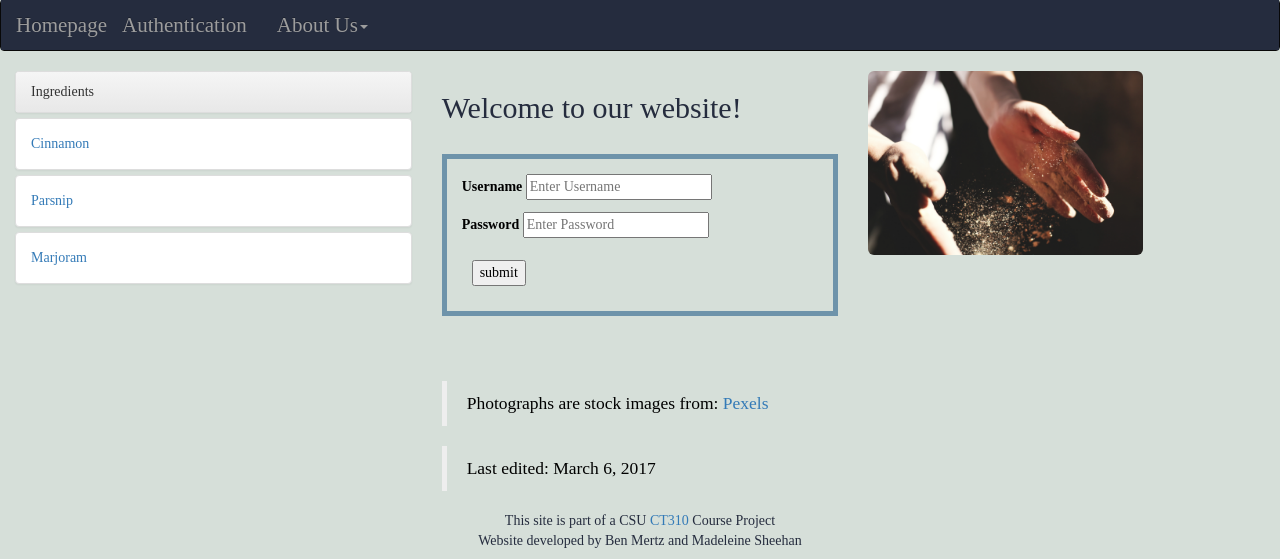
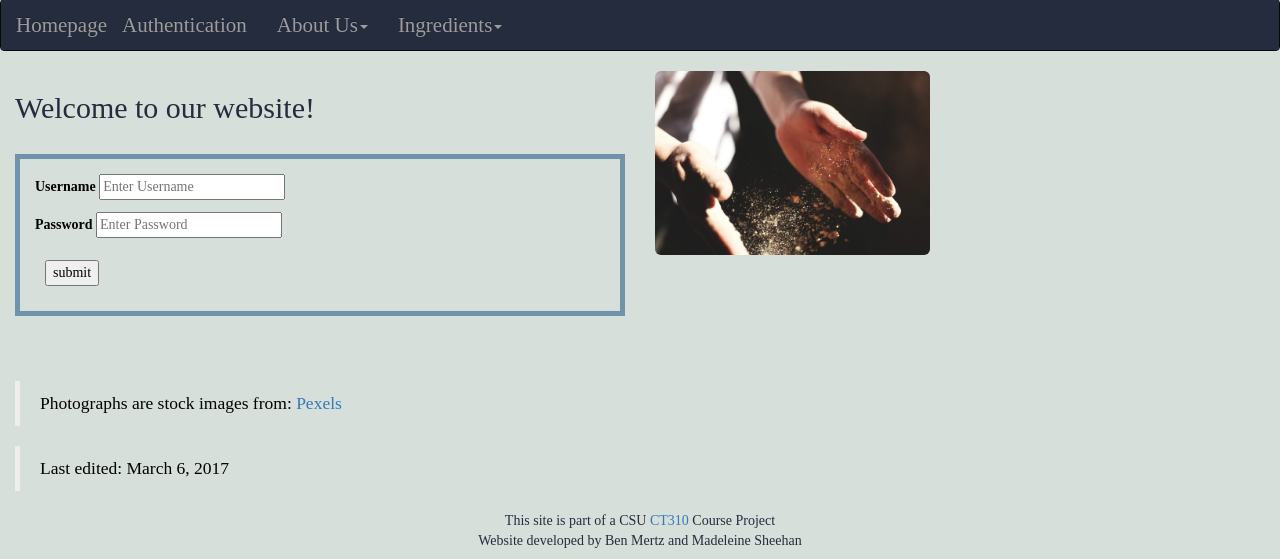
Before and after one commit to mepsheehan/ct310Project1, a PHP site: page /login.php in a window 1280 px wide; the page is wider, and only the part inside the window is pictured. Shown: the part 241-800 px from the top of that part. Run offline with PHP 8.4, Linux system fonts and the light colour scheme; some libraries are stand-ins or nearby versions.

Commit message:
Dropdown/panels/syntax correction

```diff
--- a/Documents/CT310/Project1/login.php
+++ b/Documents/CT310/Project1/login.php
@@ -54,6 +54,14 @@
                                 <li><a href="aboutMaddie.html">About Maddie</a></li>
                             </ul>
                         </li>
+			<li class="dropdown">
+                            <a class="dropdown-toggle" data-toggle="dropdown" href="./index.html">Ingredients<span class="caret"></span></a>
+		            <ul class="dropdown-menu">
+				<li><a href="./cinnamon.php">Cinnamon</a></li>
+				<li><a href="./parsnip.php">Parsnip</a></li>
+				<li><a href="./marjoram.php">Marjoram</a></li>
+		            </ul>
+			</li>
                     </ul>
                 </div>
             </div>
@@ -64,33 +72,8 @@
         <div class="container-fluid2">
             <div class="row visible-on">
 
-                <div class="col-lg-4 col-md-4 col-sm-4 col-xs-4">
-                    <div class="panel-group">
-                        <div class="panel panel-default">
-                            <div class="panel-heading">Ingredients
-                            </div>
-                        </div>
-                        <div class="panel panel-default">
-                            <div class="panel-body">
-                                <a href="./cinnamon.html" target="new-tab">Cinnamon</a>
-                            </div>
-                        </div>
-                        <div class="panel panel-default">
-                            <div class="panel-body">
-                                <a href="./parsnip.html" target="new-tab">Parsnip</a>
-                            </div>
-                        </div>
-                        <div class="panel panel-default">
-                            <div class="panel-body">
-                                <a href="./marjoram.html" target="new-tab">Marjoram</a>
-                            </div>
-                        </div>
-                    </div>
-
-                </div>
-
                 <!-- Add Main Content here -->
-                <div class="col-lg-4 col-md-4 col-sm-8 col-xs-8">
+                <div class="col-lg-6 col-md-6 col-sm-6 col-xs-6">
                     <h2><font color=#252C3E> Welcome to our website!</font></h2>
                     <br>
                     <?php if (!isset($_SESSION["loggedin"])) :?>
@@ -100,7 +83,7 @@
 			<?php elseif (isset($_POST['uname']) && $_POST['uname'] == "benmertz" && (md5($_POST['psw']) == "1751d9d2ea4ca903f6db2847902db7ef")) :?>
 				<?php $_SESSION["loggedin"] = 1; $_SESSION["user"] = $_POST['uname']; $_SESSION["time"] = date("h:i:sa");?>
 			<?php else : ?>
-			<form action = "#" method="POST" style="border:5px solid #6E93AA; margin-bottom: 25px; padding: 10px;" width:35%;">
+			<form action = "#" method="POST" style="border:5px solid #6E93AA; margin-bottom: 25px; padding: 10px;" width:35%;>
 				<div class = "container" style="padding:5px;">
 					<label><b>Username</b></label>
 						<input type="text" placeholder="Enter Username" name="uname">
@@ -127,7 +110,7 @@
                 </div>
 
                 <!-- Add Image here -->
-                <div class="col-lg-4 col-md-4">
+                <div class="col-lg-6 col-md-6 col-sm-6 col-xs-6">
                     <img src="./hands.jpg" class="img-rounded"  alt="Cook" width="275"
                         height="auto">
 			<br>
```
